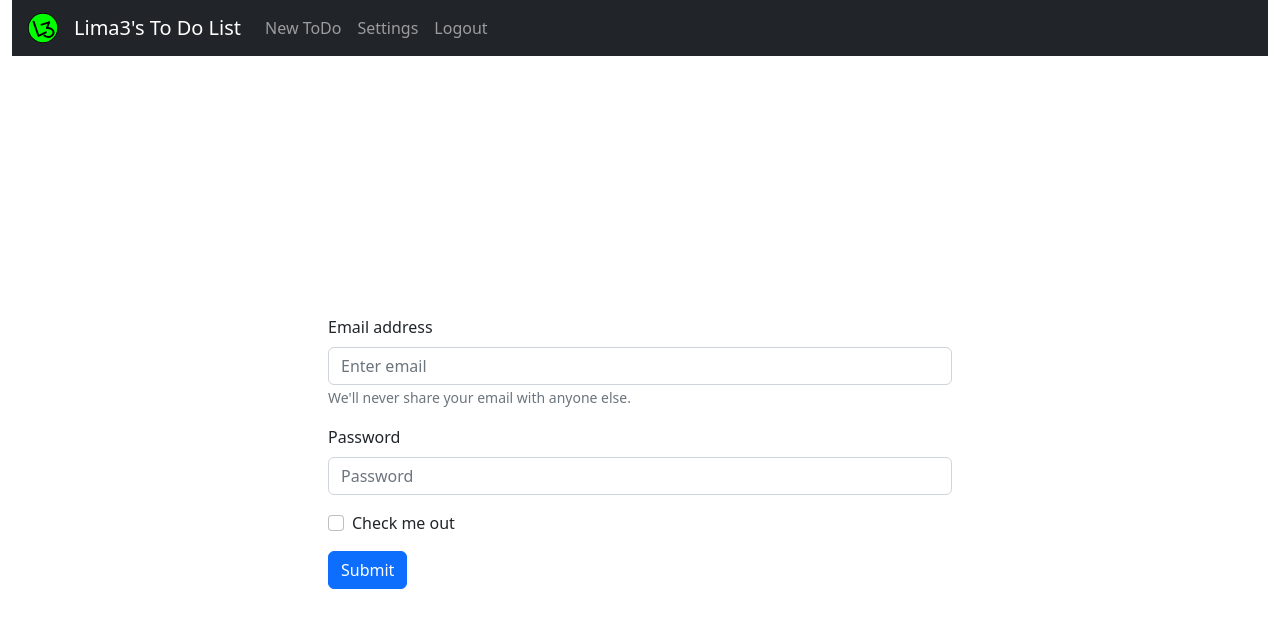
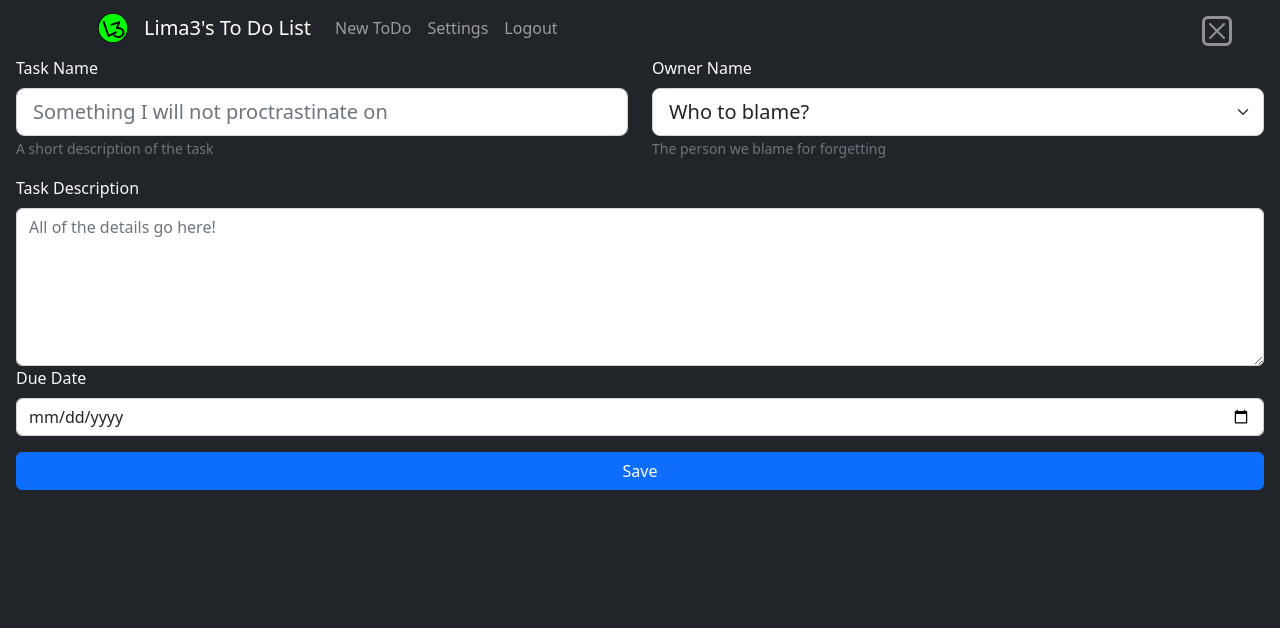
Before and after one commit to lima3w/ToDoList-App, a React (Create React App) app: page /newtodo in a window 1280 px wide. Shown: the top 628 px of the page. Built offline with nearby package versions, Linux system fonts and the light colour scheme.

Commit message:
Building out pages

```diff
--- a/package.json
+++ b/package.json
@@ -10,6 +10,7 @@
     "react": "^18.2.0",
     "react-bootstrap": "^2.7.4",
     "react-dom": "^18.2.0",
+    "react-router-dom": "^6.11.0",
     "react-scripts": "^5.0.1",
     "web-vitals": "^2.1.4"
   },
--- a/public/index.html
+++ b/public/index.html
@@ -26,7 +26,7 @@
     -->
     <title>React App</title>
   </head>
-  <body>
+  <body class="bg-dark">
     <noscript>You need to enable JavaScript to run this app.</noscript>
     <div id="root"></div>
     <!--
--- a/src/App.js
+++ b/src/App.js
@@ -1,15 +1,30 @@
-import { Container } from "react-bootstrap";
-import LoginBox from "./Components/loginBox.js";
-import Navbar from "./Components/navbar.js"
+import {
+  Route,
+  createRoutesFromChildren,
+  createBrowserRouter,
+  RouterProvider
+} from "react-router-dom"
 import 'react-bootstrap'
+import ToDoList from "./Components/todolist"
+import NewToDo from "./Components/newtodo"
+import Loading from "./Components/loading"
+import NavBar from "./Components/navbar"
 
 function App() {
-
+  const router = createBrowserRouter(
+    createRoutesFromChildren(
+      <>
+        <Route exact path="/" name="Home" element={<ToDoList />} />
+        <Route exact path="/newtodo" name="New ToDo" element={<NewToDo />} />
+        <Route exact path="/loading" name="Loading" element={<Loading />} />
+      </>
+    )
+  );
   return (
-      <Container fluid className="vh-100">
-        <Navbar />
-        <LoginBox />
-      </Container>
+    <>
+      <NavBar class="mx-3" />
+      <RouterProvider router={router} fallbackElement={<Loading />} class="mx-3" />
+    </>
   );
 }
 
--- /dev/null
+++ b/src/Components/loading.js
@@ -0,0 +1,7 @@
+export default function Loading() {
+    return (
+        <div className="d-flex justify-content-center">
+            <img src="img/loading.svg" className="img-fluid rounded-top w-50" alt="Loading" />
+        </div>
+    );
+}
--- a/src/Components/navbar.js
+++ b/src/Components/navbar.js
@@ -1,11 +1,13 @@
 import React from "react";
 import { Nav, Navbar } from "react-bootstrap";
 import { ReactComponent as Logo } from "./img/logo.svg";
+import { Container } from "react-bootstrap";
 
 import "bootstrap/dist/css/bootstrap.min.css";
 
 export default function NavBar() {
   return (
+    <Container fluid="lg">
         <Navbar collapseOnSelect expand="lg" bg="dark" variant="dark">
             <Navbar.Brand href="/">
                 <Logo
@@ -22,20 +24,10 @@ export default function NavBar() {
                 <Nav className="mr-auto">
                     <Nav.Link href="newToDo">New ToDo</Nav.Link>
                     <Nav.Link href="settings">Settings</Nav.Link>
-                {/* <NavDropdown title="Dropdown" id="collasible-nav-dropdown">
-                    <NavDropdown.Item href="#action/3.1">Action</NavDropdown.Item>
-                    <NavDropdown.Item href="#action/3.2">
-                    Another action
-                    </NavDropdown.Item>
-                    <NavDropdown.Item href="#action/3.3">Something</NavDropdown.Item>
-                    <NavDropdown.Divider />
-                    <NavDropdown.Item href="#action/3.4">
-                    Separated link
-                    </NavDropdown.Item>
-                </NavDropdown> */}
                     <Nav.Link href="logout">Logout</Nav.Link>
                 </Nav>
             </Navbar.Collapse>
         </Navbar>
+    </Container>
   );
 }
--- /dev/null
+++ b/src/Components/newtodo.js
@@ -0,0 +1,52 @@
+import { Form, FormGroup, Row, Col, CloseButton } from "react-bootstrap";
+import { Link } from "react-router-dom";
+
+export default function NewToDo() {
+    return (
+        <Form className="mx-3">
+            <Link variant="white"
+                class="btn-close btn-close-white
+                    position-absolute top-0 end-0 mt-3 me-5
+                    border border-dark border-3" to="/" />
+            <Row xs="10">
+                <Col>
+                    <FormGroup controlId="NewTaskForm.TaskName" className="mb-3">
+                        <Form.Label className="text-light">Task Name</Form.Label>
+                        <Form.Control size="lg" type="input" cols="4" placeholder="Something I will not proctrastinate on" />
+                        <Form.Text className="text-muted">A short description of the task</Form.Text>
+                    </FormGroup>
+                </Col>
+                <Col>
+                    <FormGroup controlId="NewTaskForm.TaskOwnerName" className="mb-3">
+                        <Form.Label className="text-light">Owner Name</Form.Label>
+                        <Form.Select size="lg" aria-label="This is who I am">
+                            <option>Who to blame?</option>
+                        </Form.Select>
+                        <Form.Text className="text-muted">The person we blame for forgetting</Form.Text>
+                    </FormGroup>
+                </Col>
+            </Row>
+            <Row xs="10">
+                <Col>
+                    <FormGroup controlId="NewTaskForm.TaskDescription">
+                        <Form.Label className="text-light">Task Description</Form.Label>
+                        <Form.Control as="textarea" placeholder="All of the details go here!" rows={6} />
+                    </FormGroup>
+                </Col>
+            </Row>
+            <Row>
+                <Col>
+                    <FormGroup controlId="NewTaskForm.DueDate">
+                        <Form.Label className="text-light">Due Date</Form.Label>
+                        <Form.Control type="date" placeholder="Don't ignore this" />
+                    </FormGroup>
+                </Col>
+            </Row>
+            <Row className="mt-3 justify-content-md-center" xs="10">
+                <Col className="justify-content-md-center">
+                    <button type="button" name="saveTask" id="saveTask" className="btn btn-primary w-100">Save</button>
+                </Col>
+            </Row>
+        </Form>
+    );
+}
--- /dev/null
+++ b/src/Components/todolist.js
@@ -0,0 +1,30 @@
+import { Table, Container } from "react-bootstrap";
+
+export default function ToDoList() {
+    return(
+        <Container fluid="lg">
+            <Table variant="dark">
+                <thead>
+                    <tr>
+                        <th className="d-none d-lg-table-cell">ID</th>
+                        <th>Name</th>
+                        <th className="d-none d-lg-table-cell">Description</th>
+                        <th>Delete</th>
+                        <th>Edit</th>
+                        <th className="d-none d-md-table-cell">Owner</th>
+                    </tr>
+                </thead>
+                <tbody id="tasklist">
+                    <tr>
+                        <td className="d-none d-lg-table-cell">0</td>
+                        <td>Test Task</td>
+                        <td className="d-none d-lg-table-cell">This is just a test</td>
+                        <td>DeleteMe</td>
+                        <td>EditMe</td>
+                        <td className="d-none d-md-table-cell">Zack</td>
+                    </tr>
+                </tbody>
+            </Table>
+        </Container>
+    );
+}
```
Also changed, not shown: public/img/loading.svg (added), 1 other file (tests, documents, lock files or other folders). Lines whose indentation alone changed are shown as unchanged.
